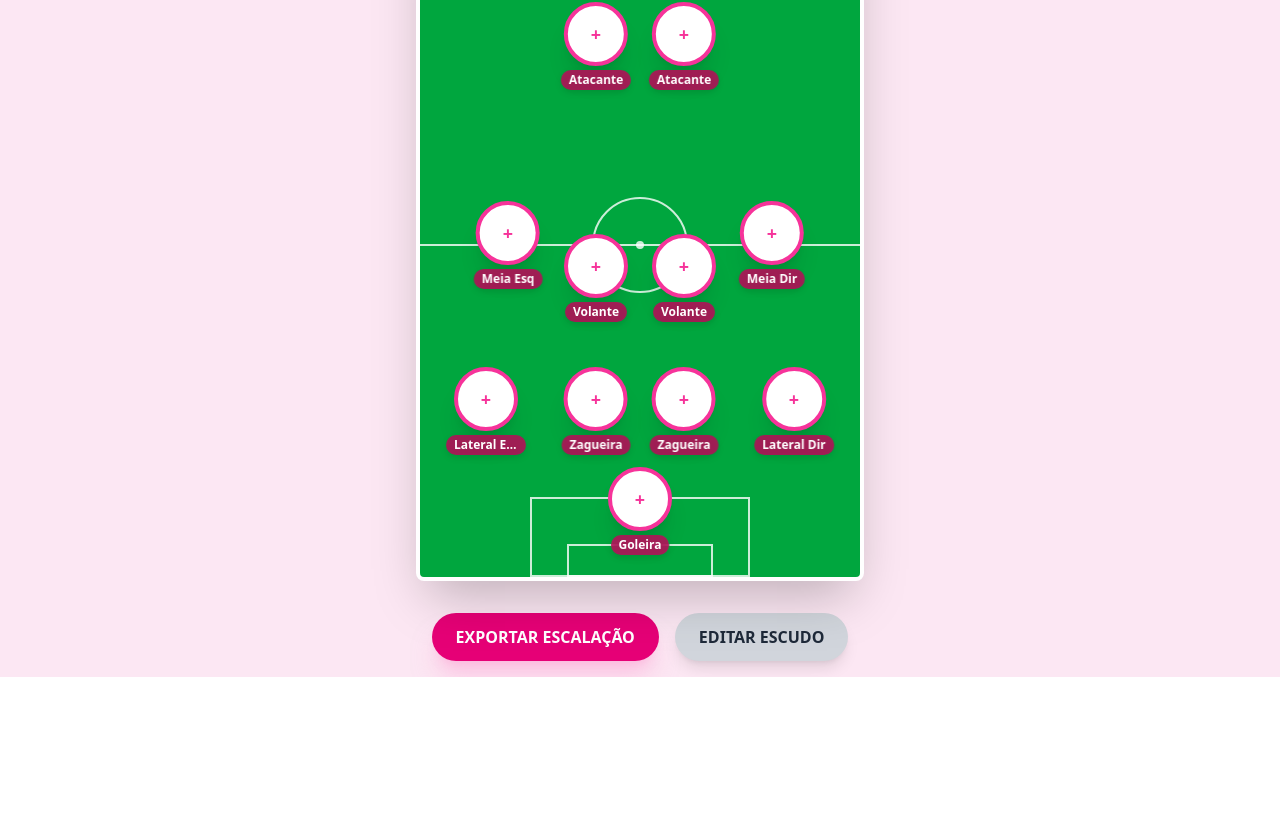
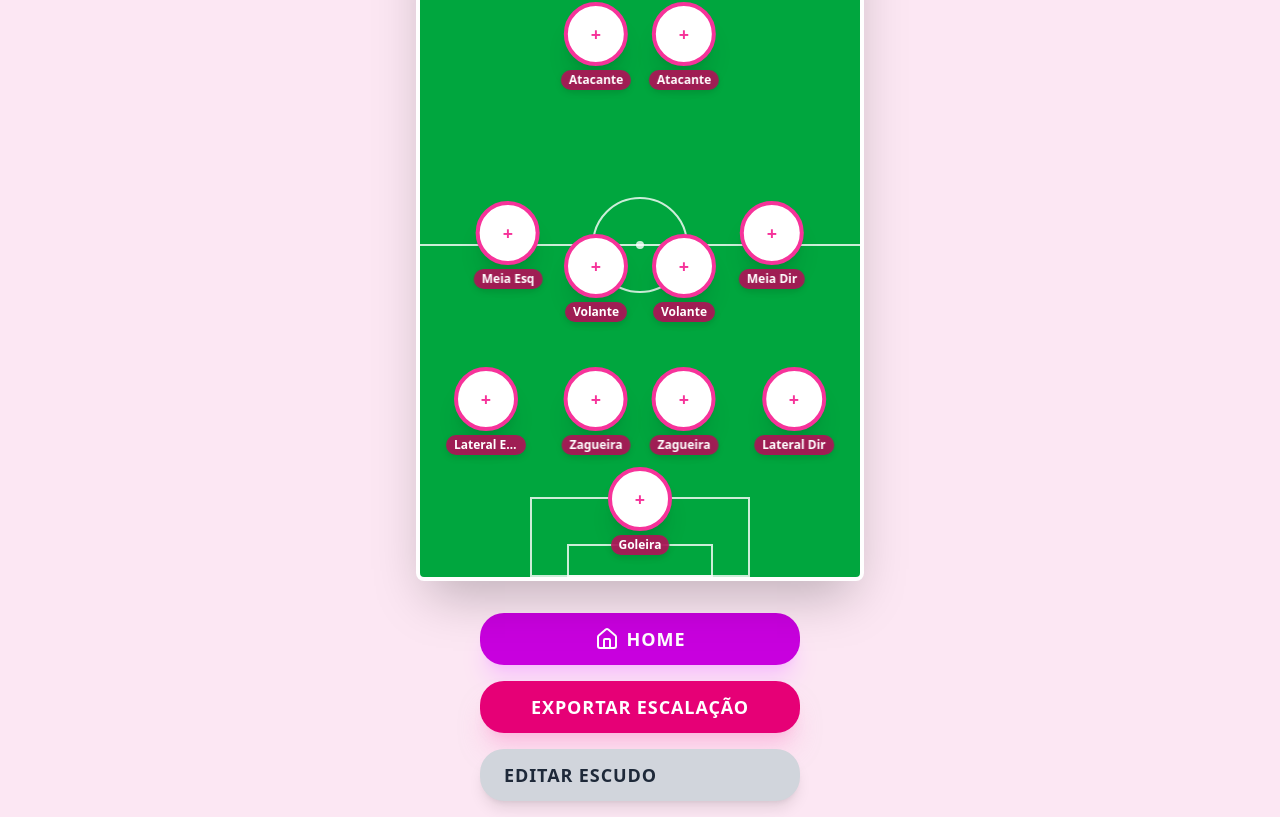
Before and after one commit to chalenge-1espg/SPRINT-3---FRONT, a React (Vite) app in the folder frontend/: page /escalacao in a window 1280 px wide. Shown: the part 277-1094 px from the top of the page. Before the commit the page ends 954 px from the top, so only its background shows below. Built offline with nearby package versions, Linux system fonts and the light colour scheme.

Commit message:
adicionando o botoes

```diff
--- a/frontend/src/routes/Escalacao.jsx
+++ b/frontend/src/routes/Escalacao.jsx
@@ -2,7 +2,7 @@
 import React, { useState, useEffect } from "react";
 // import html2canvas from "html2canvas"; // A função 'html2canvas' será chamada diretamente.
 import { Link } from "react-router-dom";
-import { Zap } from "lucide-react";
+import { Zap, Home } from "lucide-react"; // ⬅️ ÍCONE HOME
 
 // ✅ Imagens fixas das jogadoras (Mantido)
 const imagensFixas = {
@@ -11,7 +11,7 @@ const imagensFixas = {
     "Debinha": "https://img.olympics.com/images/image/private/t_1-1_300/f_auto/primary/s4j4ovxn1dfsx1bbgxd4",
     "Geyse": "https://midias.correiobraziliense.com.br/_midias/png/2023/07/18/675x450/1_geyce-28517551.png",
     "Antonia": "https://encrypted-tbn0.gstatic.com/images?q=tbn:ANd9GcQ9BdzZ0wDIMjRKqEApPex0PGkm6wuvag8K7XA8l4YdKoFpwTWYWQusrTxWE1Zmqo9c5cU&usqp=CAU",
-    "Rafaelle": "https://encrypted-tbn2.gstatic.com/images?q=tbn:ANd9GcTqHIoaUJhAmGtTMYoTBmFDchbW_oZF2jyRZtwHQygjvlWg-P-g96eZjRzTwHQygjvlWg-P-g96eZjRjRfsgD3cQM7XQozA-4NthJGm0fe4VrJIOLE0E4iKyiaXpYMA",
+    "Rafaelle": "https://encrypted-tbn2.gstatic.com/images?q=tbn:ANd9GcTqHIoaUJhAmGtTMYoTBmFDchbW_oZF2jyRZtwHQygjvlWg-P-g96eZjRzTwHQygjvlWg-P-PygjvlWg-P-g96eZjRjRfsgD3cQM7XQozA-4NthJGm0fe4VrJIOLE0E4iKyiaXpYMA",
     "Andressa Alves": "https://midias.correiobraziliense.com.br/_midias/png/2023/07/18/1000x1000/1_andressa_alves-28517463.png?20230718122116",
     "Tamires": "https://pbs.twimg.com/profile_images/1813036866809028608/fdL5_Jpq_400x400.jpg",
     "Adriana": "https://s2-ge.glbimg.com/_k3V3bKJqDx-MV-lBLLPtJgr8R8=/0x0:640x506/600x0/smart/filters:gifv():strip_icc()/i.s3.glbimg.com/v1/AUTH_bc8228b6673f488aa253bbcb03c80ec5/internal_photos/bs/2023/X/y/VAzyKeT1m4sAa3UflCIA/339544313-2321885581331390-2863101517711701915-n.jpg",
@@ -243,10 +243,25 @@ export default function Escalacao() {
                 })}
             </div>
 
-            {/* BOTÕES (Mantido) */}
-            <div className="flex gap-4 mt-8">
-                <button onClick={exportarImagem} className="bg-pink-600 px-6 py-3 rounded-full text-white font-extrabold hover:bg-pink-700 transition transform hover:scale-[1.02] shadow-xl shadow-pink-300/50 uppercase">Exportar Escalação</button>
-                <Link to="/Escudo" className="bg-gray-300 px-6 py-3 rounded-full text-gray-800 font-semibold hover:bg-gray-400 transition shadow-lg uppercase">Editar Escudo</Link>
+            {/* BOTÕES */}
+            <div className="flex flex-col gap-4 mt-8 w-full max-w-xs">
+
+                {/* NOVO BOTÃO HOME (COR ROSA/MAGENTA) */}
+                <Link
+                    to="/home"
+                    className="flex items-center justify-center gap-2 bg-fuchsia-600 px-6 py-3 rounded-3xl text-white font-extrabold hover:bg-fuchsia-700 transition transform hover:scale-[1.02] shadow-xl shadow-fuchsia-300/50 uppercase tracking-wider text-lg"
+                >
+                    <Home className="w-6 h-6"/>
+                    Home
+                </Link>
+
+                {/* BOTÕES ORIGINAIS */}
+                <button onClick={exportarImagem} className="bg-pink-600 px-6 py-3 rounded-3xl text-white font-extrabold hover:bg-pink-700 transition transform hover:scale-[1.02] shadow-xl shadow-pink-300/50 uppercase tracking-wider text-lg">
+                    Exportar Escalação
+                </button>
+                <Link to="/Escudo" className="bg-gray-300 px-6 py-3 rounded-3xl text-gray-800 font-semibold hover:bg-gray-400 transition shadow-lg uppercase tracking-wider text-lg">
+                    Editar Escudo
+                </Link>
             </div>
         </div>
     );
```
